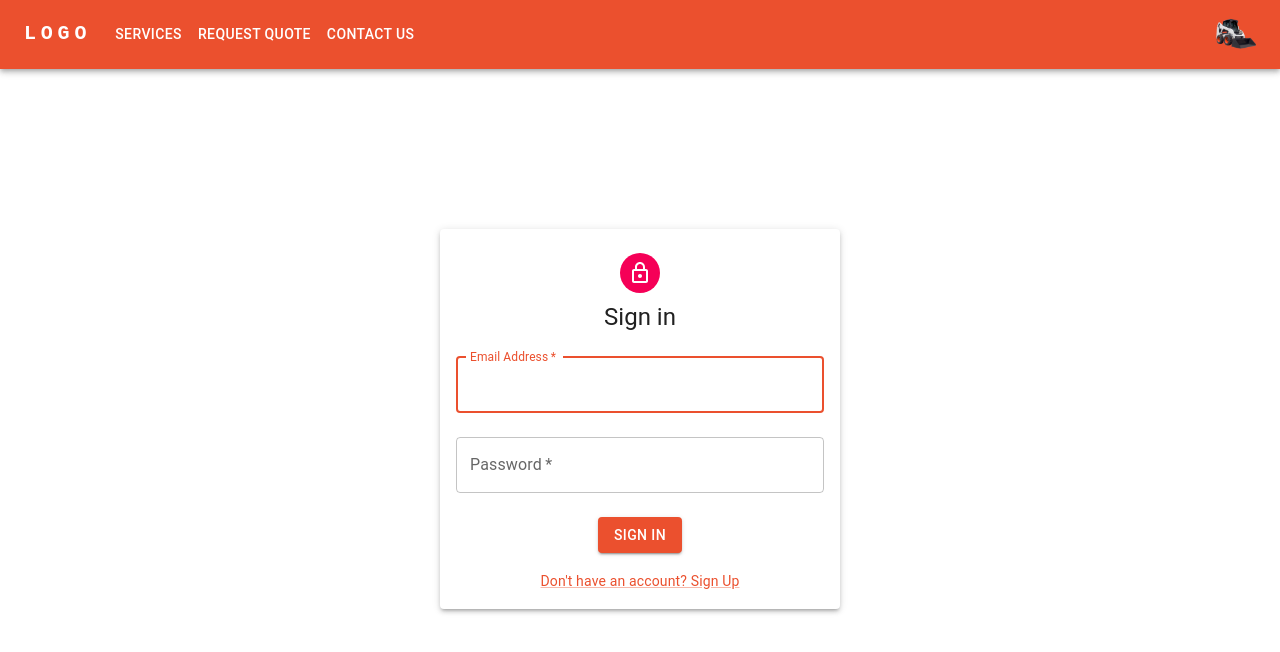
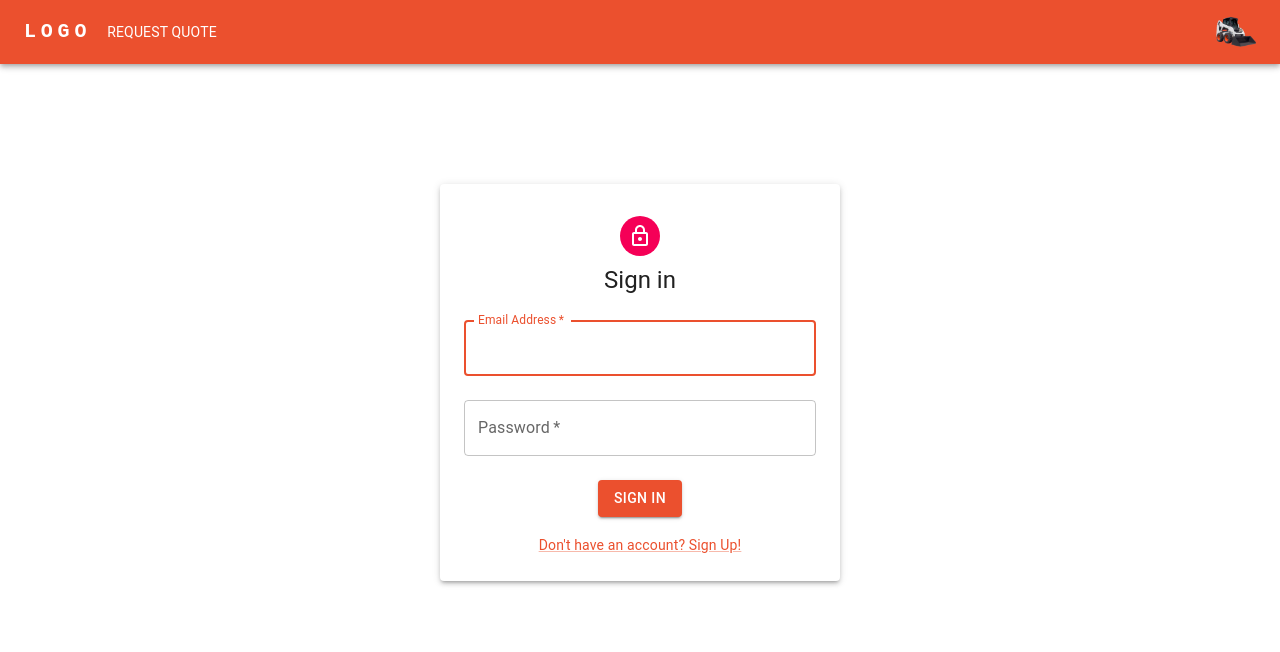
Before and after one commit to natr104/bobcat-hire, a React (Create React App) app: page /login in a window 1280 px wide. Shown: the top 652 px of the page. Built offline with nearby package versions, Linux system fonts and the light colour scheme.

Commit message:
modify navbar links

```diff
--- a/src/App.js
+++ b/src/App.js
@@ -12,7 +12,7 @@ function App() {
         <Route path="/" element={<Layout />}>
           <Route index element={<Home />} />
           <Route path="login" element={<LoginPage />} />
-          <Route path="/register" element={<Register />} />
+          <Route path="register" element={<Register />} />
         </Route>
 
       </Routes>
--- a/src/components/LoginPage.jsx
+++ b/src/components/LoginPage.jsx
@@ -6,6 +6,7 @@ import { Button } from "@mui/material";
 import { Typography } from "@mui/material";
 import { TextField } from "@mui/material";
 import LockOutlinedIcon from '@mui/icons-material/LockOutlined';
+import { Link as RouterLink } from 'react-router-dom';
 
 export default function LoginPage() {
   return (
@@ -13,11 +14,11 @@ export default function LoginPage() {
       <Paper
         elevation={3}
         sx={{
-          marginTop: '20vh',
+          marginTop: ['20vh','15vh'],
           display: "flex",
           flexDirection: "column",
           alignItems: "center",
-          p: 2
+          p: 3
         }}
       >
         <Avatar sx={{ m: 1, bgcolor: "secondary.main" }}>
@@ -56,8 +57,7 @@ export default function LoginPage() {
             Sign In
           </Button>
           <br />
-          <Link href="/register" variant="body2">Don't have an account? Sign Up</Link>
-
+          <Link component={RouterLink} to="/register" variant="body2">Don't have an account? Sign Up!</Link>
         </Box>
       </Paper>
     </Box>
--- a/src/components/Navbar.jsx
+++ b/src/components/Navbar.jsx
@@ -11,6 +11,9 @@ import Avatar from '@mui/material/Avatar';
 import Button from '@mui/material/Button';
 import Tooltip from '@mui/material/Tooltip';
 import MenuItem from '@mui/material/MenuItem';
+import { Link as RouterLink } from 'react-router-dom'
+import { Link } from '@mui/material';
+// import Link from '@mui/material/Link';
 
 
 const pages = ['Services', 'Request Quote', 'Contact Us'];
@@ -42,8 +45,8 @@ const Navbar = () => {
           <Typography
             variant="h6"
             noWrap
-            component="a"
-            href="/"
+            component={RouterLink}
+            to="/"
             sx={{
               mr: 2,
               display: { xs: 'none', md: 'flex' },
@@ -112,7 +115,7 @@ const Navbar = () => {
             LOGO
           </Typography>
           <Box sx={{ flexGrow: 1, display: { xs: 'none', md: 'flex' } }}>
-            {pages.map((page) => (
+            {/* {pages.map((page) => (
               <Button
                 key={page}
                 onClick={handleCloseNavMenu}
@@ -120,7 +123,8 @@ const Navbar = () => {
               >
                 {page}
               </Button>
-            ))}
+            ))} */}
+            <Link component={RouterLink} to='/request_quote' variant="body2" underline="none" sx={{ my: 2, color: 'white', display: 'block' }}>REQUEST QUOTE</Link>
           </Box>
 
           <Box sx={{ flexGrow: 0 }}>
```
